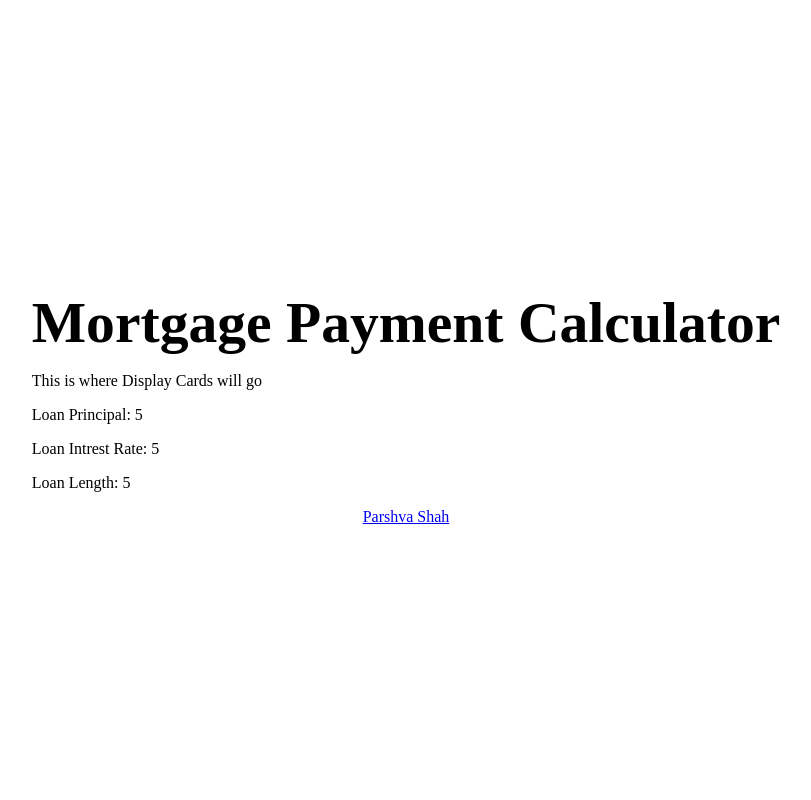
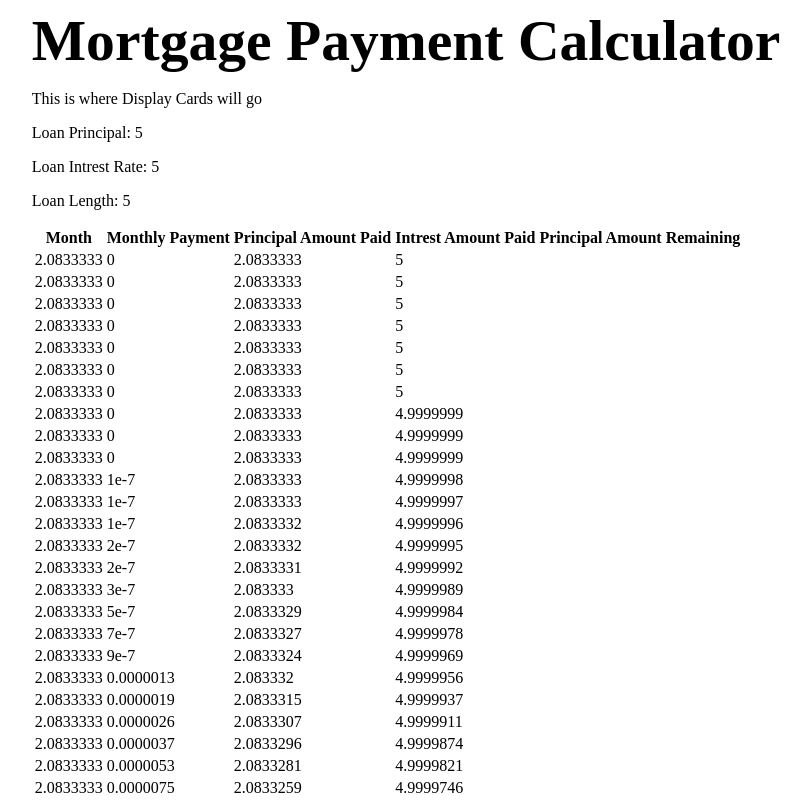
Before and after one commit to pkshah2017/MortgagePayment, a Next.js app: page / in a window 1280 px wide. Both pictures are taken after typing "5", "5", "5" into the empty fields and a click on the button "Submit". Shown: the top 800 px of the page, without its empty margins (234-1045 px from the left). Built offline with nearby package versions, Linux system fonts and the light colour scheme.

Commit message:
Add payment plan calculation

```diff
--- a/components/DisplayCards.tsx
+++ b/components/DisplayCards.tsx
@@ -10,6 +10,47 @@ export default function DisplayCards() {
             <p>Loan Principal: {loanDetails.principal}</p>
             <p>Loan Intrest Rate: {loanDetails.intrestRate}</p>
             <p>Loan Length: {loanDetails.loanLength}</p>
+            <table>
+                <thead>
+                    <tr>
+                        <th>Month</th>
+                        <th>Monthly Payment</th>
+                        <th>Principal Amount Paid</th>
+                        <th>Intrest Amount Paid</th>
+                        <th>Principal Amount Remaining</th>
+                    </tr>
+                </thead>
+                <tbody>
+                    {loanDetails.loanPaymentPlan.map(
+                        (monthlyPaymentDetails) => {
+                            return (
+                                <tr key={monthlyPaymentDetails.paymentNumber}>
+                                    <td>
+                                        {
+                                            monthlyPaymentDetails.totalMonthlyPayment
+                                        }
+                                    </td>
+                                    <td>
+                                        {
+                                            monthlyPaymentDetails.principalAmountPaid
+                                        }
+                                    </td>
+                                    <td>
+                                        {
+                                            monthlyPaymentDetails.intrestAmountPaid
+                                        }
+                                    </td>
+                                    <td>
+                                        {
+                                            monthlyPaymentDetails.principalAmountRemaining
+                                        }
+                                    </td>
+                                </tr>
+                            );
+                        }
+                    )}
+                </tbody>
+            </table>
         </>
     );
 }
--- /dev/null
+++ b/data/loanDeailsReducers.ts
@@ -0,0 +1,108 @@
+import type { MathType } from "mathjs";
+import type { MonthlyPaymentDetails } from "@data/loanDetailsStore";
+
+import { PayloadAction } from "@reduxjs/toolkit";
+import { bignumber, chain, format } from "mathjs";
+
+interface SetLoadValuesActionPayload {
+    principal: number;
+    intrestRate: number;
+    loanLength: number;
+}
+
+const monthlyPaymentCalculator = (
+    loanPrincipal: number,
+    loanPayments: number,
+    annualIntrestRate: number
+): MathType => {
+    const monthlyIntrestRate = chain(bignumber(annualIntrestRate))
+        .divide(12)
+        .done();
+    const paymentFormulaNumerator = chain(monthlyIntrestRate)
+        .multiply(
+            chain(chain(1).add(monthlyIntrestRate).done())
+                .pow(loanPayments)
+                .done()
+        )
+        .done();
+    const paymentFormulaDenom = chain(chain(1).add(monthlyIntrestRate).done())
+        .pow(loanPayments)
+        .subtract(1)
+        .done();
+    const monthlyPayment = chain(bignumber(loanPrincipal))
+        .multiply(paymentFormulaNumerator)
+        .divide(paymentFormulaDenom)
+        .done();
+    return monthlyPayment;
+};
+
+const calculatePaymentPlan = (
+    loanPrincipal: MathType,
+    loanPayments: MathType,
+    annualIntrestRate: MathType,
+    monthlyPayment: MathType
+) => {
+    let principalAmountRemaining = loanPrincipal;
+    const monthlyIntrestRate = chain(annualIntrestRate).divide(12).done();
+
+    const loanPaymentPlan: MonthlyPaymentDetails[] = [];
+    for (let i = 0; i < Number(loanPayments); i++) {
+        const intrestAmountPaid = chain(principalAmountRemaining)
+            .multiply(monthlyIntrestRate)
+            .done();
+        const principalAmountPaid = chain(monthlyPayment)
+            .subtract(intrestAmountPaid)
+            .done();
+        principalAmountRemaining = chain(principalAmountRemaining)
+            .subtract(principalAmountPaid)
+            .done();
+        loanPaymentPlan.push({
+            paymentNumber: i,
+            intrestAmountPaid: Number(
+                format(intrestAmountPaid, { notation: "fixed", precision: 7 })
+            ),
+            principalAmountPaid: Number(
+                format(principalAmountPaid, { notation: "fixed", precision: 7 })
+            ),
+            principalAmountRemaining: Number(
+                format(principalAmountRemaining, {
+                    notation: "fixed",
+                    precision: 7,
+                })
+            ),
+            totalMonthlyPayment: Number(
+                format(monthlyPayment, { notation: "fixed", precision: 7 })
+            ),
+        });
+    }
+    return loanPaymentPlan;
+};
+
+export const setLoadValuesReducer = (
+    _state,
+    action: PayloadAction<SetLoadValuesActionPayload>
+) => {
+    const loanDetails = action.payload;
+
+    // Calculate monthly payment
+    const totalPayments = loanDetails.loanLength * 12;
+    const monthlyPayment = monthlyPaymentCalculator(
+        loanDetails.principal,
+        totalPayments,
+        loanDetails.intrestRate
+    );
+    const loanPaymentPlan = calculatePaymentPlan(
+        bignumber(loanDetails.principal),
+        bignumber(totalPayments),
+        bignumber(loanDetails.intrestRate),
+        monthlyPayment
+    );
+
+    return {
+        loanDetails: {
+            ...loanDetails,
+            monthlyPayment: Number(monthlyPayment),
+            loanPaymentPlan,
+        },
+    };
+};
--- a/data/loanDetailsStore.ts
+++ b/data/loanDetailsStore.ts
@@ -1,9 +1,22 @@
 import { createSlice, configureStore, PayloadAction } from "@reduxjs/toolkit";
+import Dinero from "dinero.js";
+import { bignumber, chain } from "mathjs";
+import { setLoadValuesReducer } from "@data/loanDeailsReducers";
+
+export interface MonthlyPaymentDetails {
+    paymentNumber: number;
+    totalMonthlyPayment: number;
+    principalAmountPaid: number;
+    intrestAmountPaid: number;
+    principalAmountRemaining: number;
+}
 
 interface LoanDetails {
     principal: number;
     intrestRate: number;
     loanLength: number;
+    monthlyPayment: number;
+    loanPaymentPlan: MonthlyPaymentDetails[];
 }
 
 interface LoanDetailsState {
@@ -18,9 +31,7 @@ const loanDetailSlice = createSlice({
     name: "loanDetailSlice",
     initialState: initialState,
     reducers: {
-        setLoadValues: (state, action: PayloadAction<LoanDetails>) => {
-            return { loanDetails: action.payload };
-        },
+        setLoadValues: setLoadValuesReducer,
     },
 });
 
--- a/package.json
+++ b/package.json
@@ -7,6 +7,7 @@
   },
   "dependencies": {
     "@reduxjs/toolkit": "^1.9.5",
+    "mathjs": "^11.9.1",
     "next": "latest",
     "react": "18.2.0",
     "react-dom": "18.2.0",
```
Also changed, not shown: 1 other file (tests, documents, lock files or other folders).
